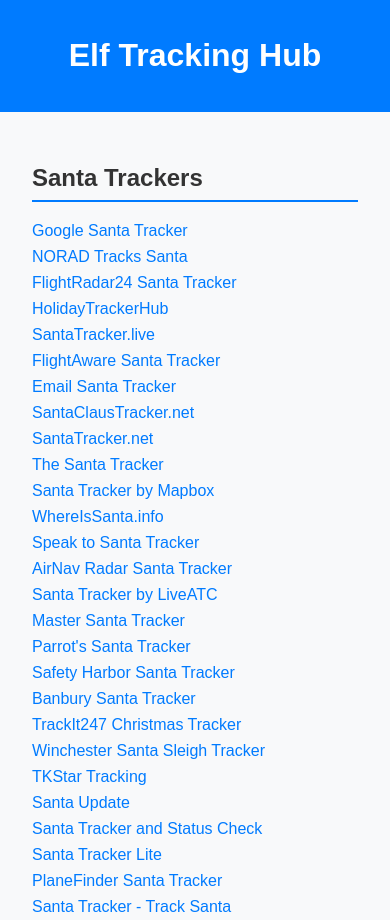
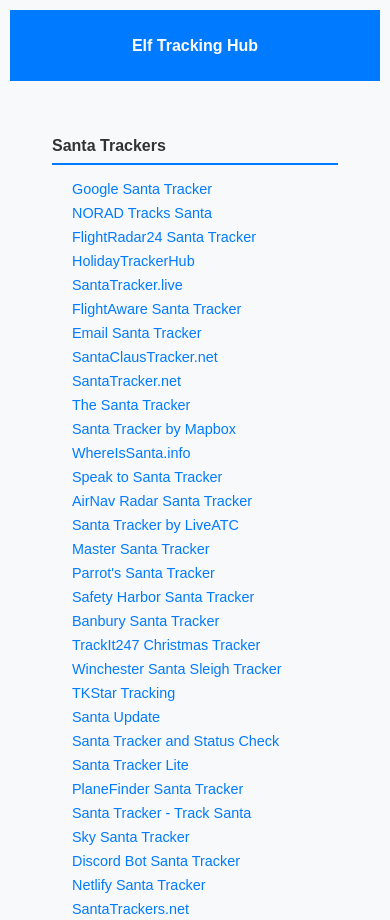
Before and after one commit to Puma11POL/Elf-Tracking-Hub, a plain HTML site: page index.html in a window 390 px wide. Shown: the top 920 px of the page. Drawn offline with Linux system fonts and the light colour scheme.

Commit message:
Update index.html

```diff
--- a/index.html
+++ b/index.html
@@ -15,11 +15,13 @@
         header {
             background-color: #007bff;
             color: white;
-            padding: 1rem 2rem;
+            padding: 1rem;
             text-align: center;
         }
         main {
             padding: 2rem;
+            max-width: 1000px;
+            margin: 0 auto;
         }
         section {
             margin-bottom: 2rem;
@@ -27,6 +29,7 @@
         h2 {
             border-bottom: 2px solid #007bff;
             padding-bottom: 0.5rem;
+            font-size: 1.5rem;
         }
         ul {
             list-style-type: none;
@@ -41,6 +44,46 @@
         }
         a:hover {
             text-decoration: underline;
+        }
+
+        @media (max-width: 768px) {
+            body {
+                padding: 10px;
+            }
+
+            header h1 {
+                font-size: 1.2rem;
+            }
+
+            h2 {
+                font-size: 1.2rem;
+            }
+
+            ul {
+                padding-left: 20px;
+            }
+
+            section {
+                padding: 10px;
+            }
+        }
+
+        @media (max-width: 480px) {
+            header h1 {
+                font-size: 1rem;
+            }
+
+            h2 {
+                font-size: 1rem;
+            }
+
+            ul li {
+                font-size: 0.9rem;
+            }
+
+            a {
+                font-size: 0.9rem;
+            }
         }
     </style>
 </head>
```
